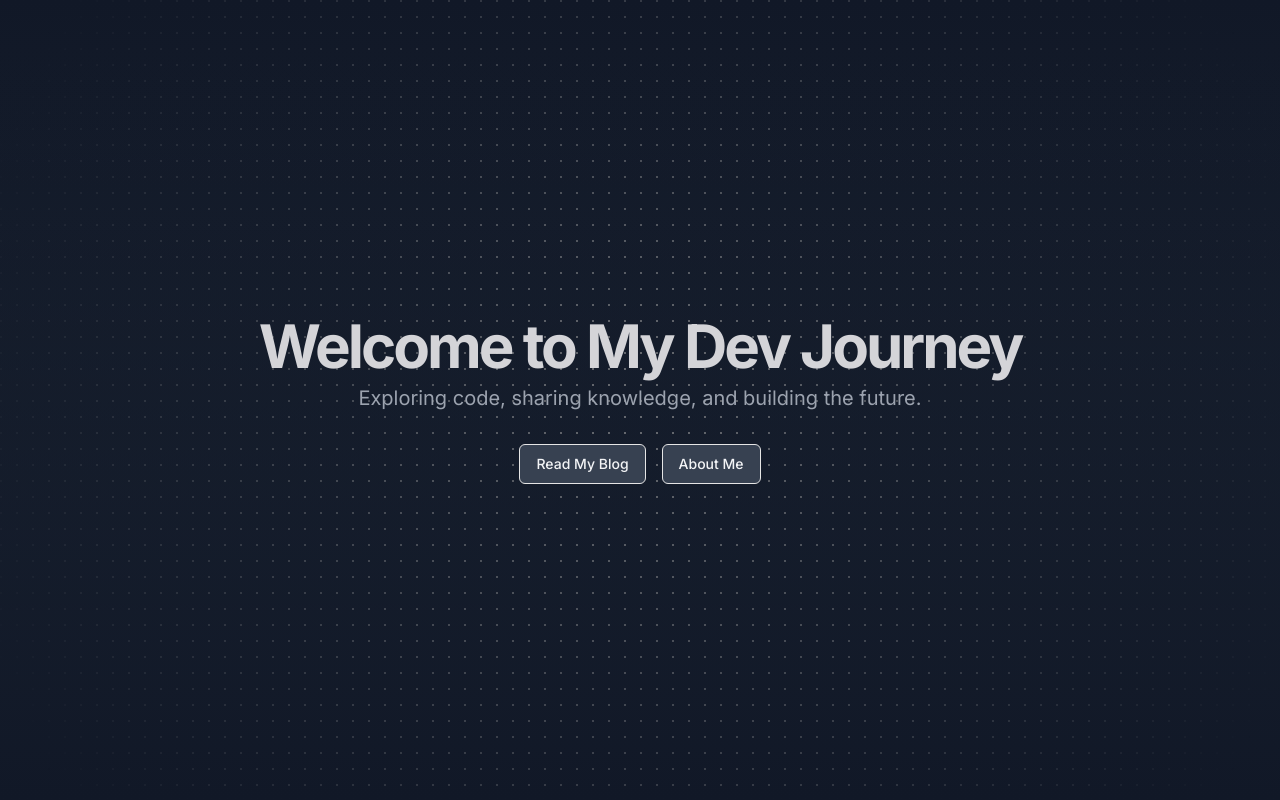
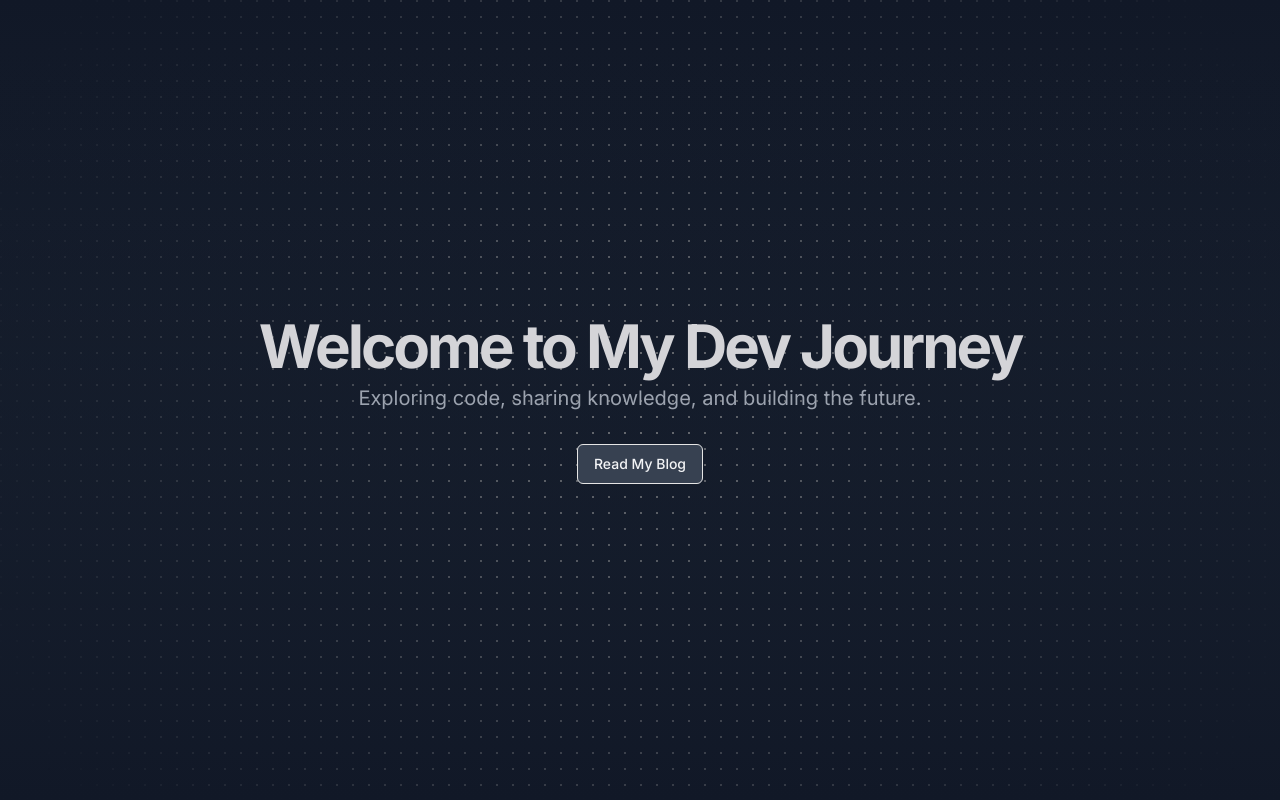
Before and after one commit to notcodesid/blogs, a Next.js app in the folder client/: page / in a window 1280 px wide. Built offline with nearby package versions, Linux system fonts and the light colour scheme.

Commit message:
comment about page

```diff
--- a/client/app/page.tsx
+++ b/client/app/page.tsx
@@ -36,9 +36,9 @@ export default function Home() {
             <Button asChild variant="outline" className="bg-gray-700 hover:bg-gray-600">
               <Link href="/blog">Read My Blog</Link>
             </Button>
-            <Button asChild variant="outline" className="bg-gray-700 hover:bg-gray-600">
+            {/* <Button asChild variant="outline" className="bg-gray-700 hover:bg-gray-600">
               <Link href="/about">About Me</Link>
-            </Button>
+            </Button> */}
           </div>
         </div>
       </div>
```
